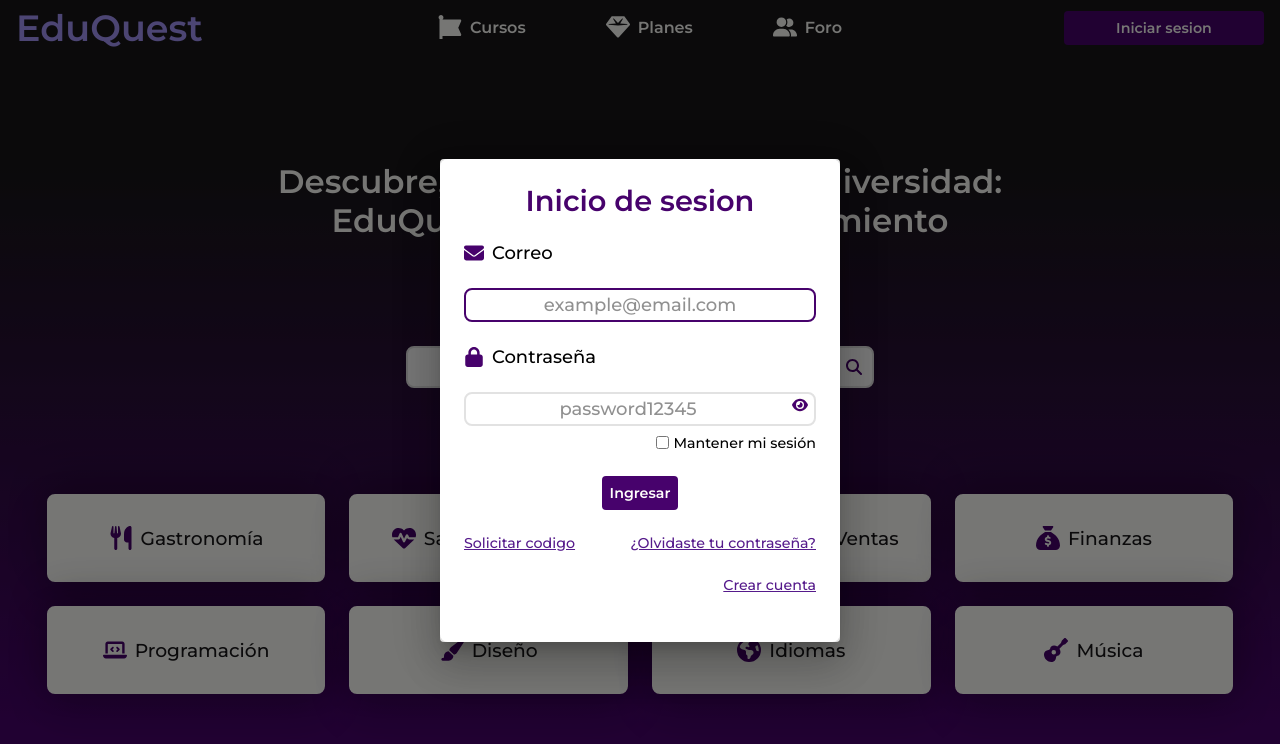
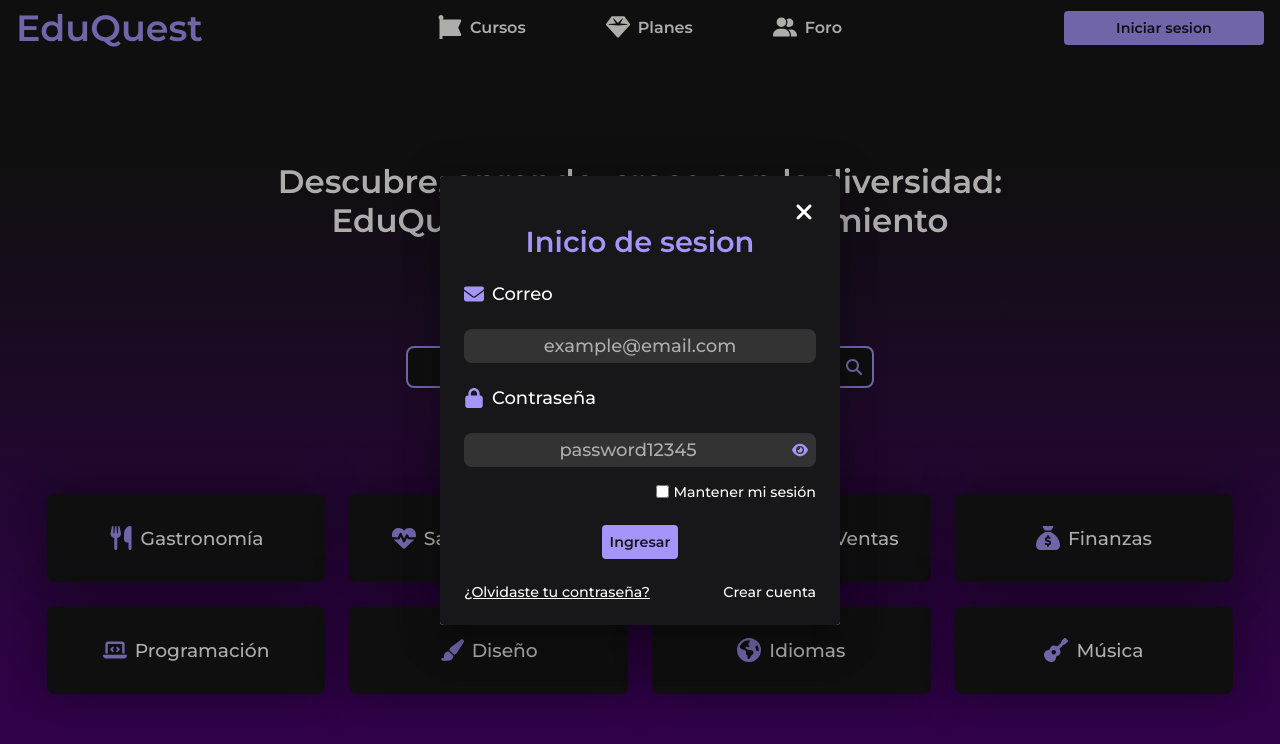
Before and after one commit to jnthnexpdev/EduQuest, an Angular app: page /inicio in a window 1280 px wide. Both pictures are taken after a click on the button "Iniciar sesion". Shown: the top 744 px of the page. Built offline with nearby package versions, Linux system fonts and the light colour scheme.

Commit message:
Register form

```diff
--- a/src/app/auth/components/login/login.component.css
+++ b/src/app/auth/components/login/login.component.css
@@ -2,17 +2,25 @@
     background-color: var(--black);
 }
 .dark-theme h3{ color: var(--indigo-light); }
+.dark-theme a{ color: var(--white); }
+.dark-theme a:hover{ color: var(--indigo-light); }
+.dark-theme input[type=checkbox]{ accent-color: var(--indigo-light); }
+.dark-theme input[type=checkbox]:checked ~ label{ color: var(--indigo-light); }
+.dark-theme .btn-close svg, .btn-close{fill: var(--white); background-color: var(--black);}
+.dark-theme .btn-close svg:hover{fill: var(--indigo-light);}
+
 
 body{
     min-width: 300px;
     width: 400px;
     max-width: 500px;
 }
-form{ width: 100%; }
+.login-form, .register, form{ width: 100%; }
 h3{ color: var(--indigo); }
+a{ color: var(--black);  cursor: pointer;}
+a:hover{ color: var(--indigo); }
 .field-form, .password-field-form, .inp-form{ width: 100%; }
 
-.btn-options{ width: 100%; }
 
 input[type="checkbox"]{
     margin-right: 4px;
@@ -23,3 +31,11 @@ input[type=checkbox] {
     color: var(--gray);
    }
 input[type=checkbox]:checked ~ label {	color:var(--indigo) }
+
+
+.btn-close svg,.btn-close{
+    width: 24px;
+    height: 24px;
+    fill: var(--indigo);
+    background: none;
+}
--- a/src/app/auth/components/login/login.component.html
+++ b/src/app/auth/components/login/login.component.html
@@ -1,42 +1,108 @@
 <body [ngClass]="darkTheme() ? 'dark-theme flex-center-center-column' : 'flex-center-center-column' ">
     <form class="container flex-center-center-column">
 
-        <h3 class="title-3 mb-24">Inicio de sesion</h3>
+        <!-- Iniciar sesion -->
 
+        <div class="login-form" [hidden]="showRegisterForm">
+            <div class="flex-center-end-row">
+                <button class="btn-close" (click)="closeForm()">
+                    <svg xmlns="http://www.w3.org/2000/svg" viewBox="0 0 384 512">
+                        <path d="M342.6 150.6c12.5-12.5 12.5-32.8 0-45.3s-32.8-12.5-45.3 0L192 210.7 86.6 105.4c-12.5-12.5-32.8-12.5-45.3 0s-12.5 32.8 0 45.3L146.7 256 41.4 361.4c-12.5 12.5-12.5 32.8 0 45.3s32.8 12.5 45.3 0L192 301.3 297.4 406.6c12.5 12.5 32.8 12.5 45.3 0s12.5-32.8 0-45.3L237.3 256 342.6 150.6z" />
+                    </svg>
+                </button>
+            </div>
+            <h3 class="flex-center-center-row title-3 mb-24">Inicio de sesion</h3>
             <div class="field-form mb-24">
                 <svg xmlns="http://www.w3.org/2000/svg" viewBox="0 0 512 512">
-                <path d="M48 64C21.5 64 0 85.5 0 112c0 15.1 7.1 29.3 19.2 38.4L236.8 313.6c11.4 8.5 27 8.5 38.4 0L492.8 150.4c12.1-9.1 19.2-23.3 19.2-38.4c0-26.5-21.5-48-48-48H48zM0 176V384c0 35.3 28.7 64 64 64H448c35.3 0 64-28.7 64-64V176L294.4 339.2c-22.8 17.1-54 17.1-76.8 0L0 176z"/>
+                    <path d="M48 64C21.5 64 0 85.5 0 112c0 15.1 7.1 29.3 19.2 38.4L236.8 313.6c11.4 8.5 27 8.5 38.4 0L492.8 150.4c12.1-9.1 19.2-23.3 19.2-38.4c0-26.5-21.5-48-48-48H48zM0 176V384c0 35.3 28.7 64 64 64H448c35.3 0 64-28.7 64-64V176L294.4 339.2c-22.8 17.1-54 17.1-76.8 0L0 176z" />
                 </svg>
                 <label class="text-large">Correo</label>
             </div>
             <input type="text" class="inp-form mb-24" placeholder="example@email.com">
-
             <div class="field-form mb-24">
                 <svg xmlns="http://www.w3.org/2000/svg" viewBox="0 0 448 512">
-                <path d="M144 144v48H304V144c0-44.2-35.8-80-80-80s-80 35.8-80 80zM80 192V144C80 64.5 144.5 0 224 0s144 64.5 144 144v48h16c35.3 0 64 28.7 64 64V448c0 35.3-28.7 64-64 64H64c-35.3 0-64-28.7-64-64V256c0-35.3 28.7-64 64-64H80z"/>
+                    <path d="M144 144v48H304V144c0-44.2-35.8-80-80-80s-80 35.8-80 80zM80 192V144C80 64.5 144.5 0 224 0s144 64.5 144 144v48h16c35.3 0 64 28.7 64 64V448c0 35.3-28.7 64-64 64H64c-35.3 0-64-28.7-64-64V256c0-35.3 28.7-64 64-64H80z" />
                 </svg>
                 <label class="text-large">Contraseña</label>
             </div>
             <div class="password-field-form">
-            <svg xmlns="http://www.w3.org/2000/svg" viewBox="0 0 576 512">
-                <path d="M288 32c-80.8 0-145.5 36.8-192.6 80.6C48.6 156 17.3 208 2.5 243.7c-3.3 7.9-3.3 16.7 0 24.6C17.3 304 48.6 356 95.4 399.4C142.5 443.2 207.2 480 288 480s145.5-36.8 192.6-80.6c46.8-43.5 78.1-95.4 93-131.1c3.3-7.9 3.3-16.7 0-24.6c-14.9-35.7-46.2-87.7-93-131.1C433.5 68.8 368.8 32 288 32zM144 256a144 144 0 1 1 288 0 144 144 0 1 1 -288 0zm144-64c0 35.3-28.7 64-64 64c-7.1 0-13.9-1.2-20.3-3.3c-5.5-1.8-11.9 1.6-11.7 7.4c.3 6.9 1.3 13.8 3.2 20.7c13.7 51.2 66.4 81.6 117.6 67.9s81.6-66.4 67.9-117.6c-11.1-41.5-47.8-69.4-88.6-71.1c-5.8-.2-9.2 6.1-7.4 11.7c2.1 6.4 3.3 13.2 3.3 20.3z"/>
+                <input [type]="hidePassword() ? 'password' : 'text'" class="inp-form mb-16" placeholder="password12345">
+                @if (hidePassword()) {
+                <svg (click)="togglePassword()" xmlns="http://www.w3.org/2000/svg" viewBox="0 0 576 512">
+                    <path d="M288 32c-80.8 0-145.5 36.8-192.6 80.6C48.6 156 17.3 208 2.5 243.7c-3.3 7.9-3.3 16.7 0 24.6C17.3 304 48.6 356 95.4 399.4C142.5 443.2 207.2 480 288 480s145.5-36.8 192.6-80.6c46.8-43.5 78.1-95.4 93-131.1c3.3-7.9 3.3-16.7 0-24.6c-14.9-35.7-46.2-87.7-93-131.1C433.5 68.8 368.8 32 288 32zM144 256a144 144 0 1 1 288 0 144 144 0 1 1 -288 0zm144-64c0 35.3-28.7 64-64 64c-7.1 0-13.9-1.2-20.3-3.3c-5.5-1.8-11.9 1.6-11.7 7.4c.3 6.9 1.3 13.8 3.2 20.7c13.7 51.2 66.4 81.6 117.6 67.9s81.6-66.4 67.9-117.6c-11.1-41.5-47.8-69.4-88.6-71.1c-5.8-.2-9.2 6.1-7.4 11.7c2.1 6.4 3.3 13.2 3.3 20.3z" />
                 </svg>
-            <input type="password" class="inp-form mb-8" placeholder="password12345">
+                }
+                @else {
+                <svg (click)="togglePassword()" xmlns="http://www.w3.org/2000/svg" viewBox="0 0 640 512">
+                    <path d="M38.8 5.1C28.4-3.1 13.3-1.2 5.1 9.2S-1.2 34.7 9.2 42.9l592 464c10.4 8.2 25.5 6.3 33.7-4.1s6.3-25.5-4.1-33.7L525.6 386.7c39.6-40.6 66.4-86.1 79.9-118.4c3.3-7.9 3.3-16.7 0-24.6c-14.9-35.7-46.2-87.7-93-131.1C465.5 68.8 400.8 32 320 32c-68.2 0-125 26.3-169.3 60.8L38.8 5.1zM223.1 149.5C248.6 126.2 282.7 112 320 112c79.5 0 144 64.5 144 144c0 24.9-6.3 48.3-17.4 68.7L408 294.5c8.4-19.3 10.6-41.4 4.8-63.3c-11.1-41.5-47.8-69.4-88.6-71.1c-5.8-.2-9.2 6.1-7.4 11.7c2.1 6.4 3.3 13.2 3.3 20.3c0 10.2-2.4 19.8-6.6 28.3l-90.3-70.8zM373 389.9c-16.4 6.5-34.3 10.1-53 10.1c-79.5 0-144-64.5-144-144c0-6.9 .5-13.6 1.4-20.2L83.1 161.5C60.3 191.2 44 220.8 34.5 243.7c-3.3 7.9-3.3 16.7 0 24.6c14.9 35.7 46.2 87.7 93 131.1C174.5 443.2 239.2 480 320 480c47.8 0 89.9-12.9 126.2-32.5L373 389.9z" />
+                </svg>
+                }
             </div>
             <div class="field-form flex-center-end-row mb-24">
-            <input type="checkbox" >
+                <input type="checkbox">
                 <label class="text-small">Mantener mi sesión</label>
             </div>
             <div class="btn-options flex-center-evenly-row">
                 <button class="btn-primary mb-24"> Ingresar </button>
             </div>
-        <div class="field-form flex-center-between-row mb-24">
-            <a class="text-small" href="">Solicitar codigo</a>
+            <div class="field-form flex-center-between-row">
                 <a class="text-small" href="">¿Olvidaste tu contraseña?</a>
+                <a class="text-small" (click)="toggleForm()">Crear cuenta</a>
             </div>
-        <div class="field-form flex-center-end-row mb-24">
-            <a  class="text-small"href="">Crear cuenta</a>
         </div>
 
+        <!-- Registrar -->
+
+        <div  class="login-form" [hidden]="!showRegisterForm">
+            <div class="flex-center-end-row">
+                <button class="btn-close" (click)="closeForm()">
+                    <svg xmlns="http://www.w3.org/2000/svg" viewBox="0 0 384 512">
+                        <path d="M342.6 150.6c12.5-12.5 12.5-32.8 0-45.3s-32.8-12.5-45.3 0L192 210.7 86.6 105.4c-12.5-12.5-32.8-12.5-45.3 0s-12.5 32.8 0 45.3L146.7 256 41.4 361.4c-12.5 12.5-12.5 32.8 0 45.3s32.8 12.5 45.3 0L192 301.3 297.4 406.6c12.5 12.5 32.8 12.5 45.3 0s12.5-32.8 0-45.3L237.3 256 342.6 150.6z" />
+                    </svg>
+                </button>
+            </div>
+            <h3 class="flex-center-center-row title-3 mb-24">Registro</h3>
+            <div class="field-form mb-16">
+                <svg xmlns="http://www.w3.org/2000/svg" viewBox="0 0 448 512">
+                    <path d="M224 256A128 128 0 1 0 224 0a128 128 0 1 0 0 256zm-45.7 48C79.8 304 0 383.8 0 482.3C0 498.7 13.3 512 29.7 512H418.3c16.4 0 29.7-13.3 29.7-29.7C448 383.8 368.2 304 269.7 304H178.3z"/>
+                </svg>
+                <label class="text-large">Nombre Completo</label>
+            </div>
+            <input type="text" class="inp-form mb-16" placeholder="Nombre(s) Apellidos(s)">
+            <div class="field-form mb-16">
+                <svg xmlns="http://www.w3.org/2000/svg" viewBox="0 0 512 512">
+                    <path d="M48 64C21.5 64 0 85.5 0 112c0 15.1 7.1 29.3 19.2 38.4L236.8 313.6c11.4 8.5 27 8.5 38.4 0L492.8 150.4c12.1-9.1 19.2-23.3 19.2-38.4c0-26.5-21.5-48-48-48H48zM0 176V384c0 35.3 28.7 64 64 64H448c35.3 0 64-28.7 64-64V176L294.4 339.2c-22.8 17.1-54 17.1-76.8 0L0 176z" />
+                </svg>
+                <label class="text-large">Correo</label>
+            </div>
+            <input type="text" class="inp-form mb-16" placeholder="example@email.com">
+            <div class="field-form mb-16">
+                <svg xmlns="http://www.w3.org/2000/svg" viewBox="0 0 448 512">
+                    <path d="M144 144v48H304V144c0-44.2-35.8-80-80-80s-80 35.8-80 80zM80 192V144C80 64.5 144.5 0 224 0s144 64.5 144 144v48h16c35.3 0 64 28.7 64 64V448c0 35.3-28.7 64-64 64H64c-35.3 0-64-28.7-64-64V256c0-35.3 28.7-64 64-64H80z" />
+                </svg>
+                <label class="text-large">Contraseña</label>
+            </div>
+            <div class="password-field-form">
+                <input [type]="hidePassword() ? 'password' : 'text'" class="inp-form mb-16" placeholder="password12345">
+                @if (hidePassword()) {
+                <svg (click)="togglePassword()" xmlns="http://www.w3.org/2000/svg" viewBox="0 0 576 512">
+                    <path d="M288 32c-80.8 0-145.5 36.8-192.6 80.6C48.6 156 17.3 208 2.5 243.7c-3.3 7.9-3.3 16.7 0 24.6C17.3 304 48.6 356 95.4 399.4C142.5 443.2 207.2 480 288 480s145.5-36.8 192.6-80.6c46.8-43.5 78.1-95.4 93-131.1c3.3-7.9 3.3-16.7 0-24.6c-14.9-35.7-46.2-87.7-93-131.1C433.5 68.8 368.8 32 288 32zM144 256a144 144 0 1 1 288 0 144 144 0 1 1 -288 0zm144-64c0 35.3-28.7 64-64 64c-7.1 0-13.9-1.2-20.3-3.3c-5.5-1.8-11.9 1.6-11.7 7.4c.3 6.9 1.3 13.8 3.2 20.7c13.7 51.2 66.4 81.6 117.6 67.9s81.6-66.4 67.9-117.6c-11.1-41.5-47.8-69.4-88.6-71.1c-5.8-.2-9.2 6.1-7.4 11.7c2.1 6.4 3.3 13.2 3.3 20.3z" />
+                </svg>
+                }
+                @else {
+                <svg (click)="togglePassword()" xmlns="http://www.w3.org/2000/svg" viewBox="0 0 640 512">
+                    <path d="M38.8 5.1C28.4-3.1 13.3-1.2 5.1 9.2S-1.2 34.7 9.2 42.9l592 464c10.4 8.2 25.5 6.3 33.7-4.1s6.3-25.5-4.1-33.7L525.6 386.7c39.6-40.6 66.4-86.1 79.9-118.4c3.3-7.9 3.3-16.7 0-24.6c-14.9-35.7-46.2-87.7-93-131.1C465.5 68.8 400.8 32 320 32c-68.2 0-125 26.3-169.3 60.8L38.8 5.1zM223.1 149.5C248.6 126.2 282.7 112 320 112c79.5 0 144 64.5 144 144c0 24.9-6.3 48.3-17.4 68.7L408 294.5c8.4-19.3 10.6-41.4 4.8-63.3c-11.1-41.5-47.8-69.4-88.6-71.1c-5.8-.2-9.2 6.1-7.4 11.7c2.1 6.4 3.3 13.2 3.3 20.3c0 10.2-2.4 19.8-6.6 28.3l-90.3-70.8zM373 389.9c-16.4 6.5-34.3 10.1-53 10.1c-79.5 0-144-64.5-144-144c0-6.9 .5-13.6 1.4-20.2L83.1 161.5C60.3 191.2 44 220.8 34.5 243.7c-3.3 7.9-3.3 16.7 0 24.6c14.9 35.7 46.2 87.7 93 131.1C174.5 443.2 239.2 480 320 480c47.8 0 89.9-12.9 126.2-32.5L373 389.9z" />
+                </svg>
+                }
+            </div>
+
+            <div class="btn-options flex-center-evenly-row">
+                <button class="btn-primary mt-16 mb-16"> Registrar </button>
+            </div>
+            <div class="field-form flex-center-end-row">
+                <a class="text-small" (click)="toggleForm()">Iniciar sesión</a>
+            </div>
+
+        </div>
     </form>
 </body>
--- a/src/app/auth/components/login/login.component.ts
+++ b/src/app/auth/components/login/login.component.ts
@@ -12,6 +12,10 @@ import { SystemService } from '../../../shared/services/system/system.service';
 export class LoginComponent implements OnInit{
 
   darkTheme = signal(false);
+  public passwordInvalid = signal(false);
+  public hidePassword = signal(true);
+  public showRegisterForm = false;
+  public showForm = true;
 
   constructor(
     private systemService : SystemService
@@ -27,4 +31,22 @@ export class LoginComponent implements OnInit{
     this.darkTheme.set(this.systemService.getThemeState());
   }
 
+  togglePassword(): void {
+    if(this.hidePassword() === true){
+      this.hidePassword.set(false);
+    }else{
+      this.hidePassword.set(true);
+    }
+  }
+
+  toggleForm(): void {
+    this.showRegisterForm = !this.showRegisterForm;
+  }
+
+  closeForm(): void {
+    this.showForm = false;
 }
+
+
+
+}
--- a/src/app/home/pages/home-page/home-page.component.ts
+++ b/src/app/home/pages/home-page/home-page.component.ts
@@ -37,7 +37,7 @@ export class HomePageComponent implements OnInit{
     }
 
     login() : void{
-        this.alertService.error('Revisa tu informacion y vuelve a intentarlo', 5000);
+        // this.alertService.error('Revisa tu informacion y vuelve a intentarlo', 5000);
         this.matDialog.open(LoginComponent);
     }
 }
--- a/src/app/shared/services/system/system.service.ts
+++ b/src/app/shared/services/system/system.service.ts
@@ -31,7 +31,7 @@ export class SystemService {
 
       return { darkTheme : savedPreferences.darkTheme || false }
     }else{
-      return { darkTheme : false }
+      return { darkTheme : true}
     }
   }
 
--- a/src/index.html
+++ b/src/index.html
@@ -15,6 +15,7 @@
   <link rel="preconnect" href="https://fonts.googleapis.com">
   <link rel="preconnect" href="https://fonts.gstatic.com" crossorigin>
   <link href="https://fonts.googleapis.com/css2?family=Montserrat:ital,wght@0,100..900;1,100..900&display=swap" rel="stylesheet">
+  <link rel="stylesheet" href="https://cdnjs.cloudflare.com/ajax/libs/font-awesome/5.15.4/css/all.min.css">
 </head>
 
 <body>
--- a/src/styles.css
+++ b/src/styles.css
@@ -143,7 +143,7 @@
     height: 16px;
     fill: var(--indigo);
     position: absolute;
-    top: 32%;
+    top: 35%;
     transform: translateY(-50%);
     right: 8px;
     background-color: var(--white);
```
Lines whose indentation alone changed are shown as unchanged.
